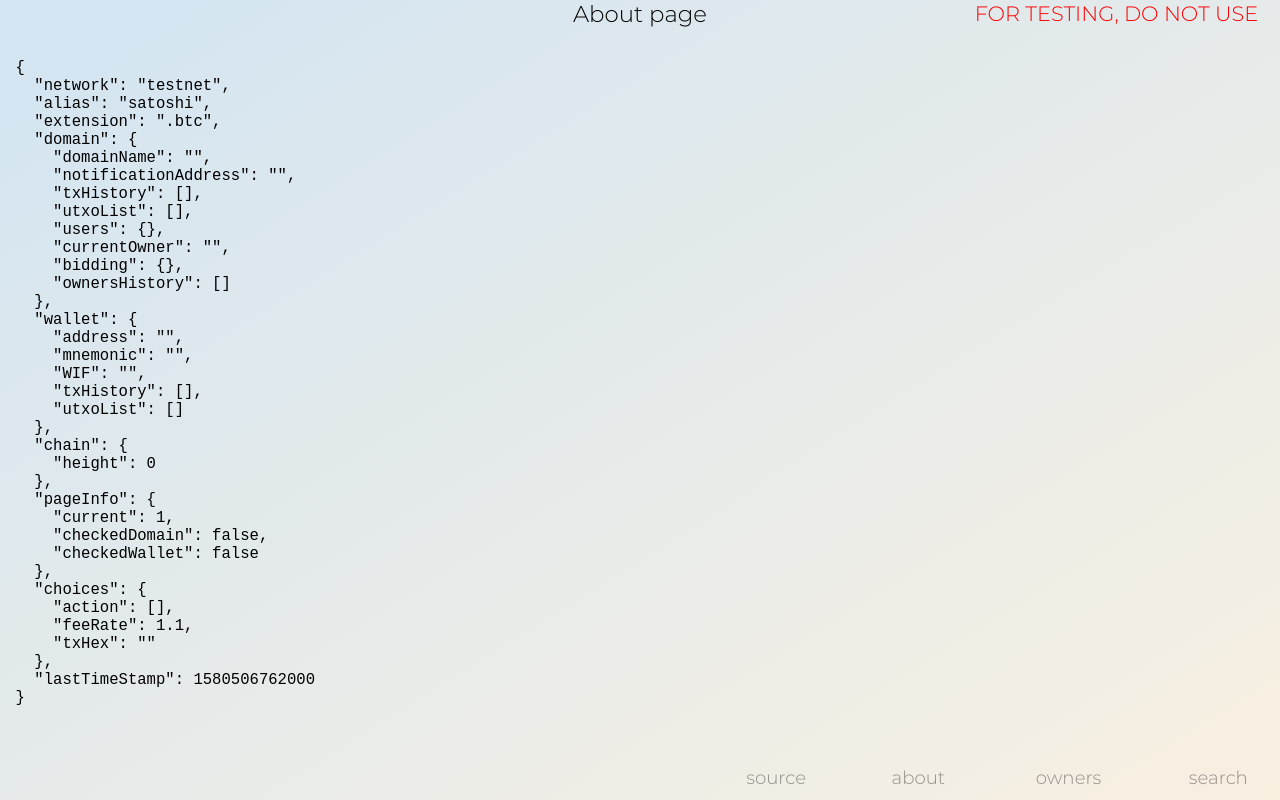
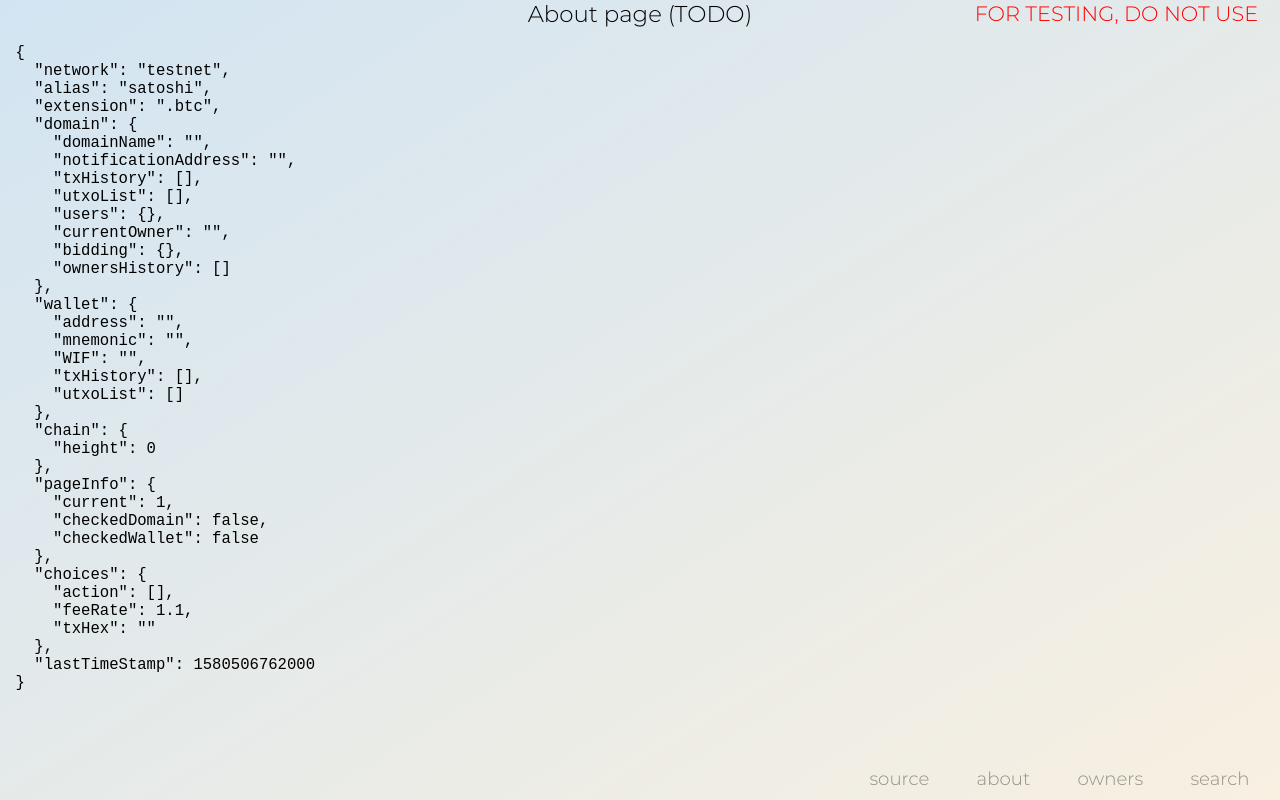
Before and after one commit to ildarmgt/BitcoinNameSystem, a React (Create React App) app: page /#/about in a window 1280 px wide. Built offline with nearby package versions, Linux system fonts and the light colour scheme; what bitcoinjs-lib would draw is missing.

Commit message:
better spaced navbar for smaller screens

```diff
--- a/src/components/AboutContent/AboutContent.module.css
+++ b/src/components/AboutContent/AboutContent.module.css
@@ -1,7 +1,7 @@
 .wrapper {
-  margin: calc(1.5 * var(--s));
+  margin: 0 calc(1.5 * var(--s));
   overflow-y: auto;
-  height: calc(100vh - (10 * var(--s)));
+  height: calc(100vh - (6 * var(--s)));
 
   /* firefox */
   scrollbar-color: var(--colorDarker1) var(--colorTransparent);
@@ -39,3 +39,9 @@
   border-radius: calc(0.5 * var(--s));
   box-shadow: inset 0 0 0 calc(0.1 * var(--s)) var(--colorTransparent);
 }
+
+@media screen and (min-aspect-ratio: 12/9) {
+  .wrapper {
+    height: calc(100vh - (6 * var(--s) * var(--horizontalScale)));
+  }
+}
--- a/src/components/AboutContent/AboutContent.tsx
+++ b/src/components/AboutContent/AboutContent.tsx
@@ -7,10 +7,10 @@ export const AboutContent = () => {
 
   return (
     <>
-      <div>
-        About page
-      </div>
       <div className={ styles.wrapper }>
+        <div>
+          About page (TODO)
+        </div>
         <pre>
           { JSON.stringify({ ...state }, null, 2) }
         </pre>
--- a/src/components/CreateNavigator/CreateNavigator.module.css
+++ b/src/components/CreateNavigator/CreateNavigator.module.css
@@ -6,7 +6,7 @@
   margin: 0 calc(0.2 * var(--s));
   overflow-y: auto;
   overflow-x: hidden;
-  height: calc(100vh - 6vw - calc(5.5 * var(--s)));
+  height: calc(100vh - 7vw - calc(6 * var(--s)));
 }
 
 .horizontalScaler {
@@ -19,4 +19,7 @@
     transform-origin: top;
     transform: scale(var(--horizontalScale));
   }
+  .wrapper {
+    height: calc(100vh - 7vw - (6 * var(--s) * var(--horizontalScale)));
+  }
 }
--- a/src/components/CreateNavigator/CreateNavigator.tsx
+++ b/src/components/CreateNavigator/CreateNavigator.tsx
@@ -1,5 +1,6 @@
 import React from 'react'
 import { Store } from './../../store/'
+import { CreateHeader } from './../CreateSteps/CreateHeader'
 import { P1RestoreOrBackup } from '../CreateSteps/P1RestoreOrBackup'
 import { P2LoadWallet } from '../CreateSteps/P2LoadWallet'
 import { P3DomainAndWallet } from '../CreateSteps/P3DomainAndWallet'
@@ -20,6 +21,8 @@ export const CreateNavigator = () => {
   !page && console.log('Unknown Page')
 
   return (
+    <>
+      <CreateHeader />
       <div className={ [styles.wrapper, 'scrollbar'].join(' ') }>
         <div className={ styles.horizontalScaler } >
           { (page === 1) && <P1RestoreOrBackup /> }
@@ -30,5 +33,6 @@ export const CreateNavigator = () => {
           { (page === 6) && <P6Broadcast /> }
         </div>
       </div>
+    </>
   )
 }
--- a/src/components/Navbar/Navbar.module.css
+++ b/src/components/Navbar/Navbar.module.css
@@ -1,3 +1,4 @@
+ /* total height: padding 2s, 2.5s a text line, 2s a padding = 6.0s */
 .root {
   display: inline-block;
   position: absolute;
@@ -10,7 +11,7 @@
   overflow-x: hidden;
   white-space: nowrap;
   width: 100%;
-  padding-right: calc(1 * var(--s));
+  padding: calc(1 * var(--s));
 }
 
 .root a {
@@ -18,9 +19,10 @@
   display: inline-block;
   vertical-align: middle;
   font-size: calc(2.5 * var(--s));
+  line-height: calc(2.5 * var(--s));
   margin: 0 calc(0.25 * var(--s));
-  margin-bottom: calc(0.25 * var(--s));
-
+  padding: calc(0.75 * var(--s)) calc(3 * var(--s));
+  border-radius: calc(0.5 * var(--s));
 }
 
 .warning {
@@ -39,11 +41,10 @@
 
 /* wide screen settings */
 @media screen and (min-aspect-ratio: 12/9) {
-  .root a {
-    /* font-size: calc(1.9 * var(--s)); */
-    margin: 0 0;
-    transform-origin: right;
+  .root {
+    transform-origin: bottom right;
     transform: scale(var(--horizontalScale));
+    width: calc(100% / var(--horizontalScale));
   }
 
 }
--- a/src/components/SearchResults/SearchResults.module.css
+++ b/src/components/SearchResults/SearchResults.module.css
@@ -8,7 +8,7 @@
   align-items: left;
   margin: calc(2.0 * var(--s));
   margin-top: 0;
-  height: calc(100vh - 13.5vh - (20.5 * var(--s)));
+  height: calc(100vh - 13.5vh - (22 * var(--s)));
 
 
   color: var(--colorDarkText);
@@ -132,4 +132,7 @@
   .wrapper .listItem {
     font-size: calc(2 * var(--s));
   }
+  .wrapper {
+    height: calc(100vh - (13.5vh + (16 * var(--s)) + (6 * var(--s) * var(--horizontalScale))));
+  }
 }
--- a/src/css/global.css
+++ b/src/css/global.css
@@ -57,10 +57,10 @@ body {
 a {
   text-decoration: none;
   color: var(--colorDarker2);
-  font-size: calc(2.0 * var(--s));
-  padding: calc(0.6 * var(--s)) calc(3 * var(--s));
-  margin: calc(0.5 * var(--s));
-  border-radius: calc(0.5 * var(--s));
+  /* font-size: calc(2.0 * var(--s)); */
+  /* padding: calc(0.6 * var(--s)) calc(3 * var(--s)); */
+  /* margin: calc(0.5 * var(--s)); */
+  /* border-radius: calc(0.5 * var(--s)); */
   vertical-align: middle;
 }
 
--- a/src/pages/Create.tsx
+++ b/src/pages/Create.tsx
@@ -1,14 +1,9 @@
 import React from 'react'
-import { CreateHeader } from './../components/CreateSteps/CreateHeader'
 import { CreateNavigator } from './../components/CreateNavigator'
 
-/**
- * Combine header & body components for alias manipulation
- */
 export default function Create () {
   return (
     <>
-      <CreateHeader />
       <CreateNavigator />
     </>
   )
```
Lines whose indentation alone changed are shown as unchanged.
